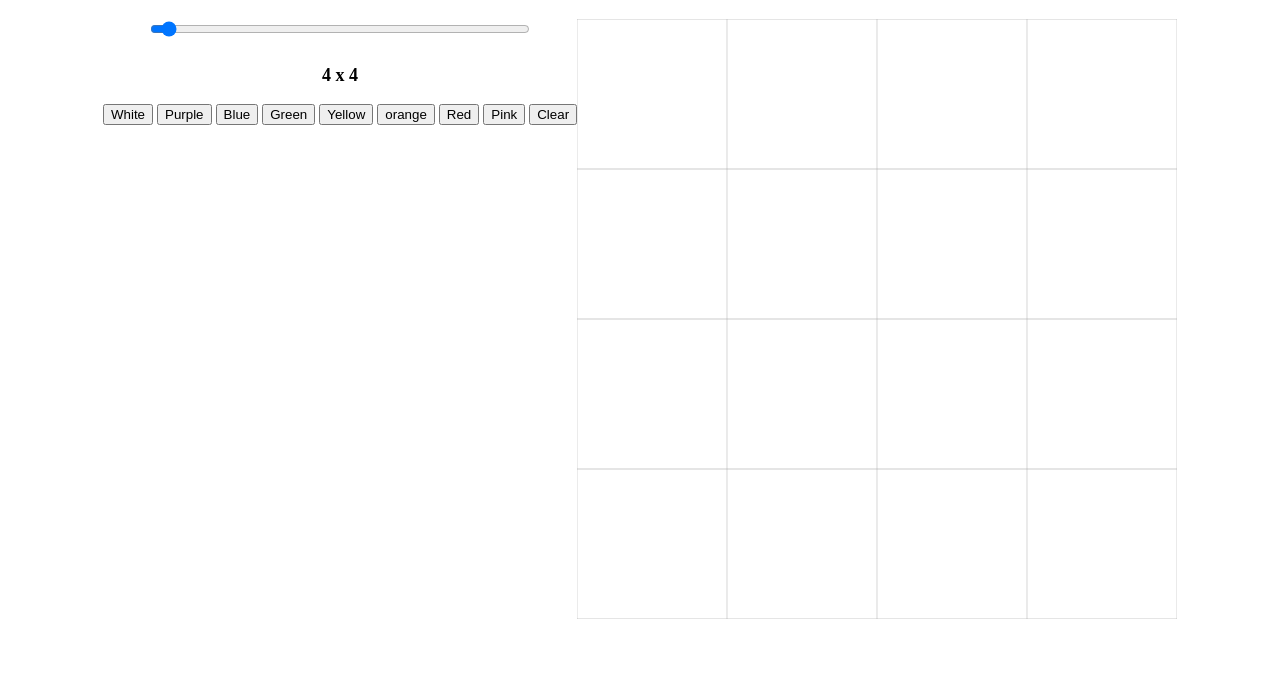
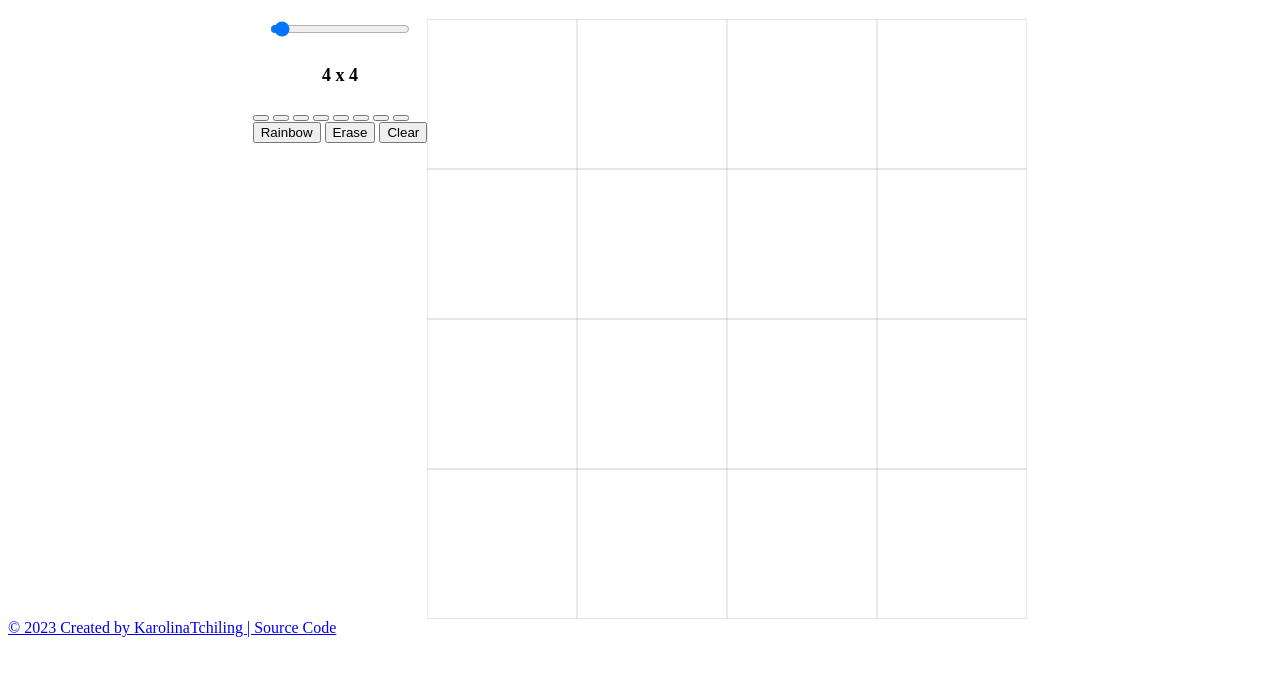
Before and after one commit to KarolinaTchiling/etch-a-sketch, a plain HTML site: page index.html in a window 1280 px wide. Shown: the part 61-736 px from the top of the page. Drawn offline with Linux system fonts and the light colour scheme.

Commit message:
Added footer

```diff
--- a/index.html
+++ b/index.html
@@ -5,54 +5,48 @@
     <meta charset="UTF-8">
     <title>Title</title>
     <link rel ="stylesheet" href="style.css">
-
-
     <link rel="preconnect" href="https://fonts.googleapis.com">
     <link rel="preconnect" href="https://fonts.gstatic.com" crossorigin>
     <link href="https://fonts.googleapis.com/css2?family=Silkscreen&display=swap" rel="stylesheet">
-
-
 </head>
 <body>
 
     <h1>Lite-Brite Square</h1>
 
     <div class="container">
-
         <div class="controls">
 
             <div class="slider-container">
-                <input type="range" id="mySlider" min="1" max="100" value="4" step="1">
+                <input type="range" id="mySlider" min="1" max="99" value="4" step="1">
                 <p><span id="sliderValue">4 x 4</span></p>
             </div>
 
-            <button id='white'>White</button>
-            <button id='purple'>Purple</button>
-            <button id='blue'>Blue</button>
-            <button id='green'>Green</button>
-            <button id='yellow'>Yellow</button>
-            <button id='orange'>orange</button>
-            <button id='red'>Red</button>
-            <button id='pink'>Pink</button>
+            <div class="colors">
+                <button id='white'></button>
+                <button id='purple'></button>
+                <button id='blue'></button>
+                <button id='green'></button>
+                <button id='yellow'></button>
+                <button id='orange'></button>
+                <button id='red'></button>
+                <button id='pink'></button>
+            </div>
 
-            <!-- <button id='black'>Black</button>
-            <button id='shader'>Shader</button>
             <button id='rainbow'>Rainbow</button>
-            <button id='eraser'>Eraser</button> -->
+            <button id='remove'>Erase</button>
 
             <button id='clear'>Clear</button>
-
-
         </div>
-
-
         <div class="board"></div>
 
     </div>
 
+    <footer>
 
-
-
+        <a href="https://github.com/KarolinaTchiling/etch-a-sketch">
+        &copy; 2023  Created by KarolinaTchiling | Source Code
+        </a>
+    </footer>
 
     <script src="script.js"></script>
 
```
